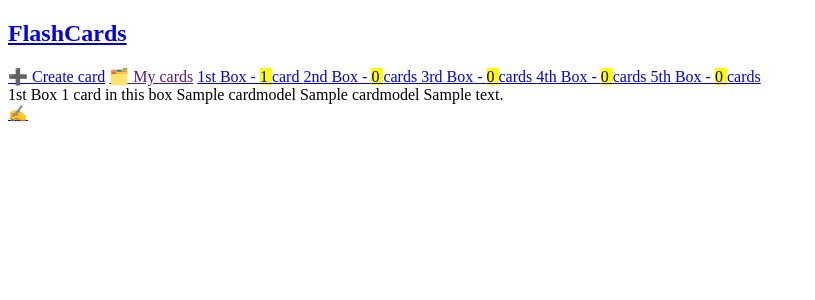
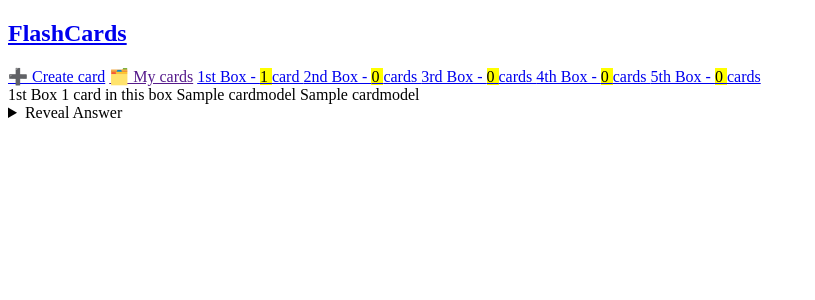
Before and after one commit to hengage/flashcards, a Django app: page /box/1 in a window 1280 px wide. Shown: the top 300 px of the page, without its empty margins (0-815 px from the left). Run offline with Django 4.2, Linux system fonts and the light colour scheme; tables that the repository leaves empty hold one stand-in row (values such as "Sample post").

Commit message:
feature: set answers to hide by default

```diff
--- a/apps/cards/templates/cards/card.html
+++ b/apps/cards/templates/cards/card.html
@@ -2,7 +2,16 @@
 {% block content %}
 
 {{ card.question }}
-{{ card.answer }}
+
+{% if random_card %}
+
+    <details>
+        <summary>Reveal Answer</summary>
+    {{ card.answer }}
+{% else %}
+    {{ card.answer }}
+    </details>
+{% endif %}
 
 <div class="">
     <a href="{% url 'update-card' card.id %}">✍️ </a>
```
